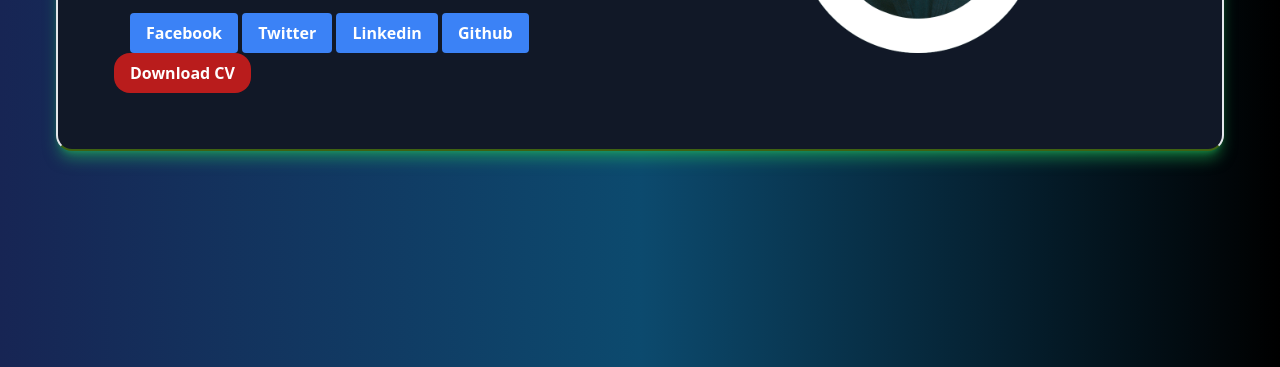
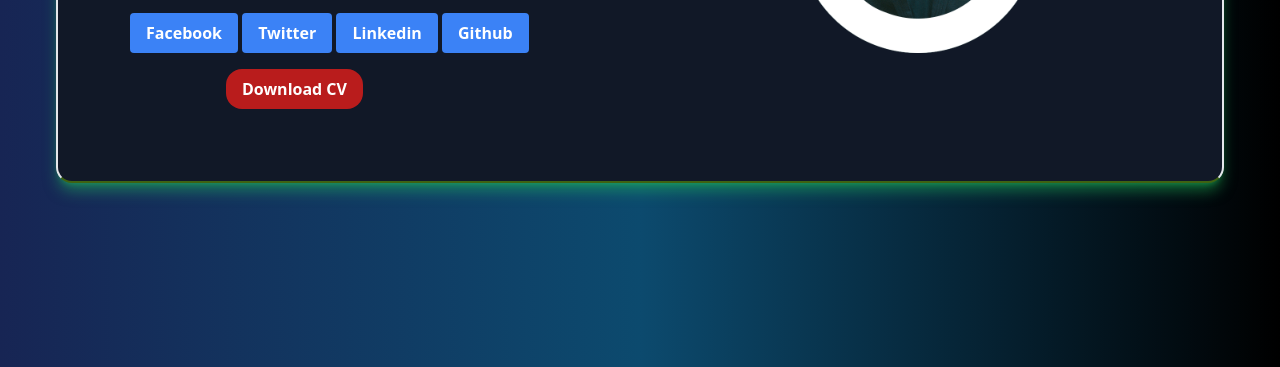
Before and after one commit to gnsgns6/Portfolio, a website: page index.html in a window 1280 px wide. Shown: the part 433-800 px from the top of the page. Drawn offline with nearby package versions, Linux system fonts and the light colour scheme.

Commit message:
Buttons Created

```diff
--- a/index.html
+++ b/index.html
@@ -49,9 +49,10 @@
                     class="bg-blue-500 hover:bg-blue-700 text-white font-bold py-2 px-4 rounded">Github
             </button>
         </div>
-        <button type="button" name="cv"
+
+        <div class="ml-28 py-4"><button type="button" name="cv"
                 class="bg-red-700 hover:bg-green-700 text-white font-bold py-2 px-4 rounded-2xl">Download CV
-        </button>
+        </button></div>
     </div>
 </div>
 </body>
```
